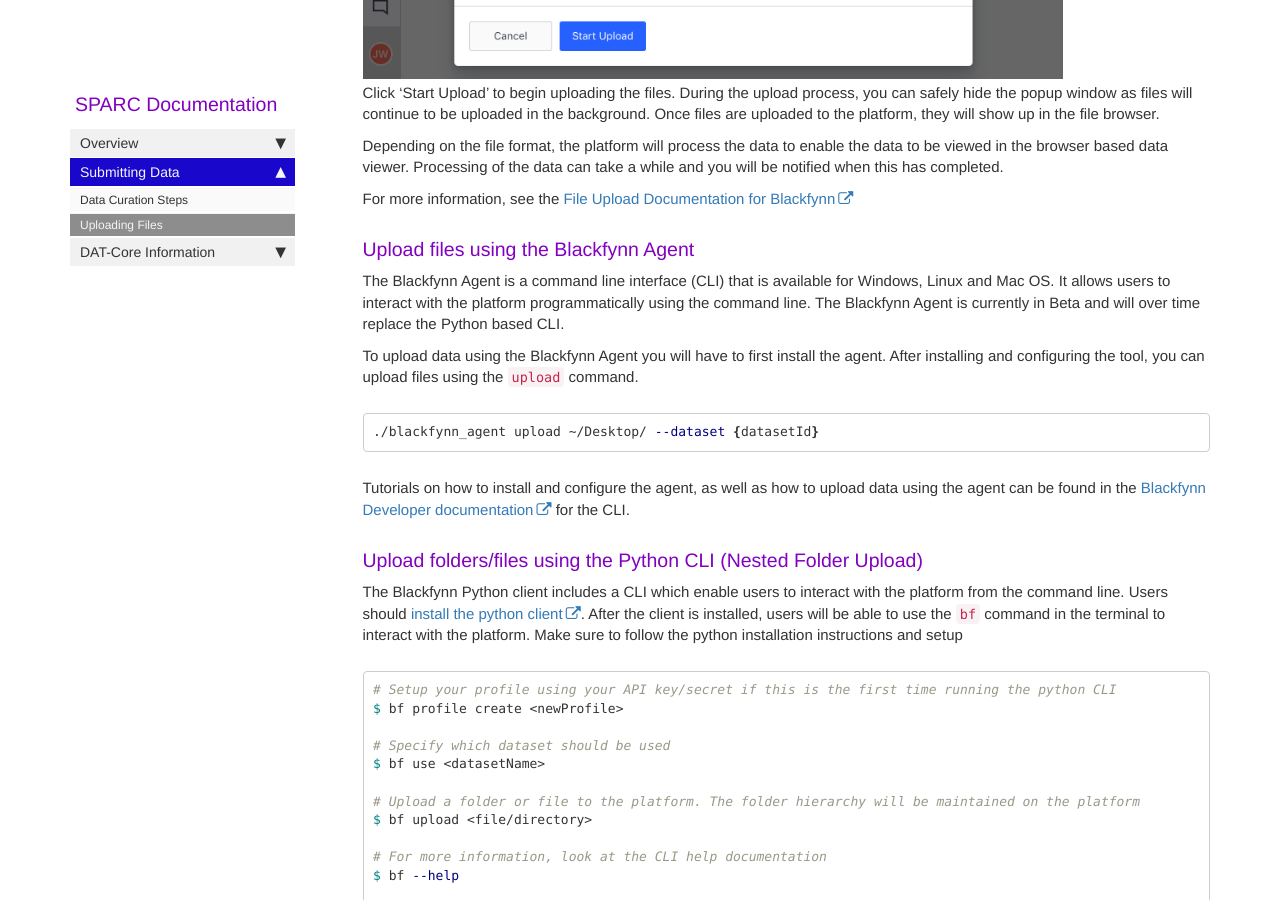
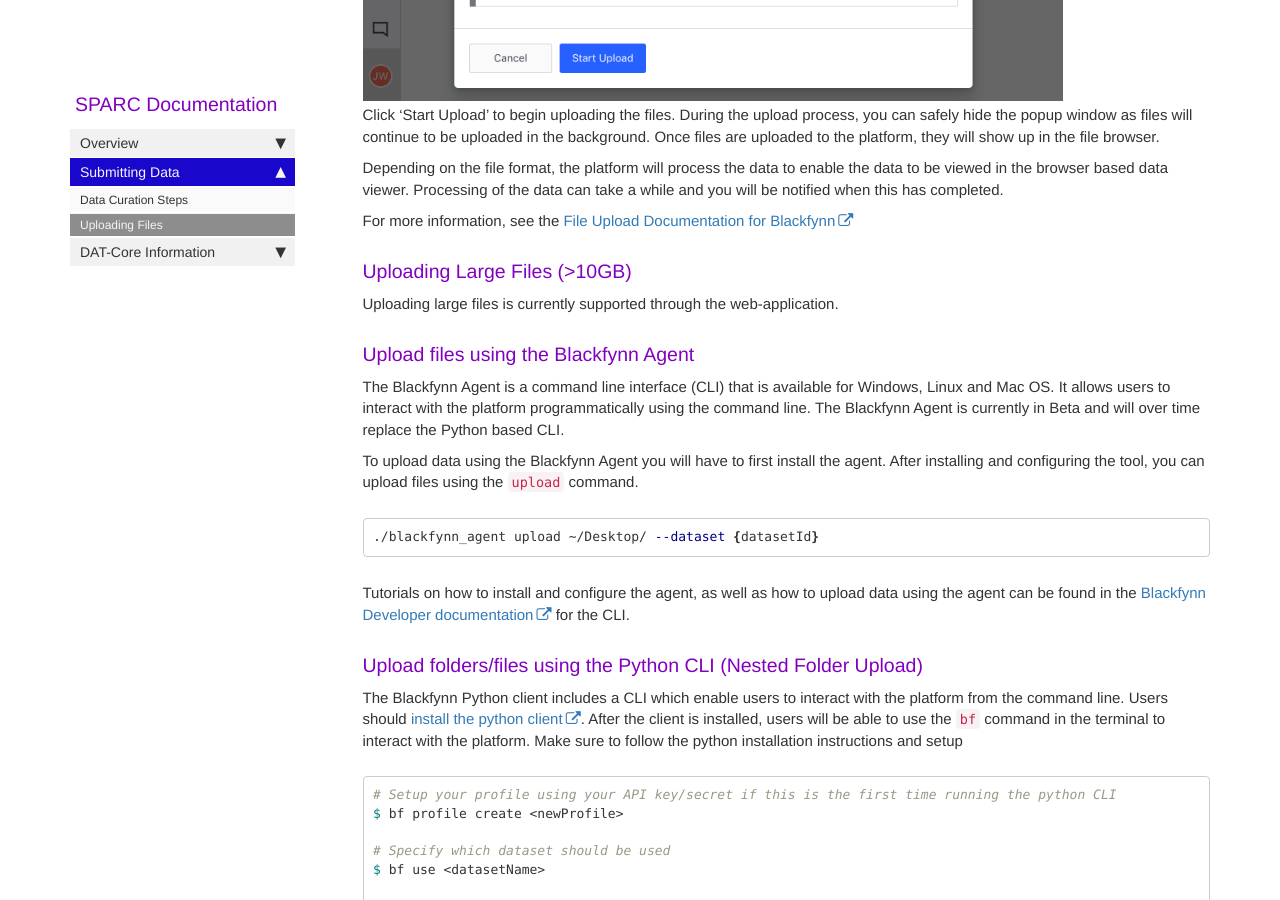
Before and after one commit to tgbugs/docs.sparc.science, a Jekyll site: the page built from pages/dat_core/file_upload_dat_core.md, in a window 1280 px wide and 900 px high, scrolled down 1858 px. Built offline with Jekyll 4.4.1, drawn with Linux system fonts in a browser that asks for light colours; nearby versions of some CDN libraries; comment, search, counter and statistics services are not loaded; some of the changed text lies outside the part shown.

Commit message:
large data upload webapp

```diff
--- a/pages/dat_core/file_upload_dat_core.md
+++ b/pages/dat_core/file_upload_dat_core.md
@@ -33,6 +33,10 @@ Click 'Start Upload' to begin uploading the files. During the upload process, yo
 Depending on the file format, the platform will process the data to enable the data to be viewed in the browser based data viewer. Processing of the data can take a while and you will be notified when this has completed.
 
 For more information, see the [File Upload Documentation for Blackfynn](http://help.blackfynn.com/blackfynn-web-application/uploading-files-to-a-dataset)
+
+### Uploading Large Files (>10GB)
+Uploading large files is currently supported through the web-application.
+
 
 ### Upload files using the Blackfynn Agent
 The Blackfynn Agent is a command line interface (CLI) that is available for Windows, Linux and Mac OS. It allows users to interact with the platform programmatically using the command line. The Blackfynn Agent is currently in Beta and will over time replace the Python based CLI.
```
